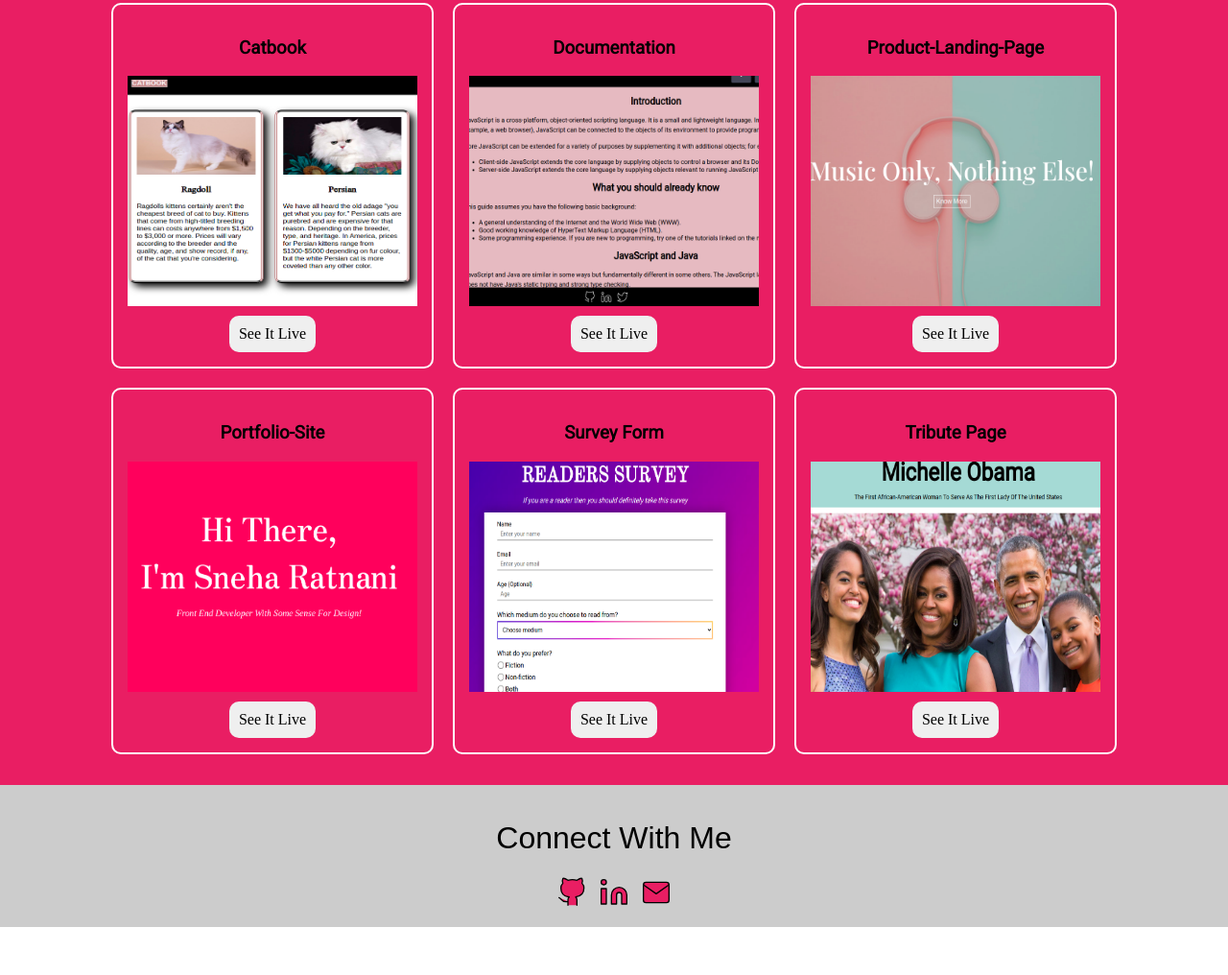
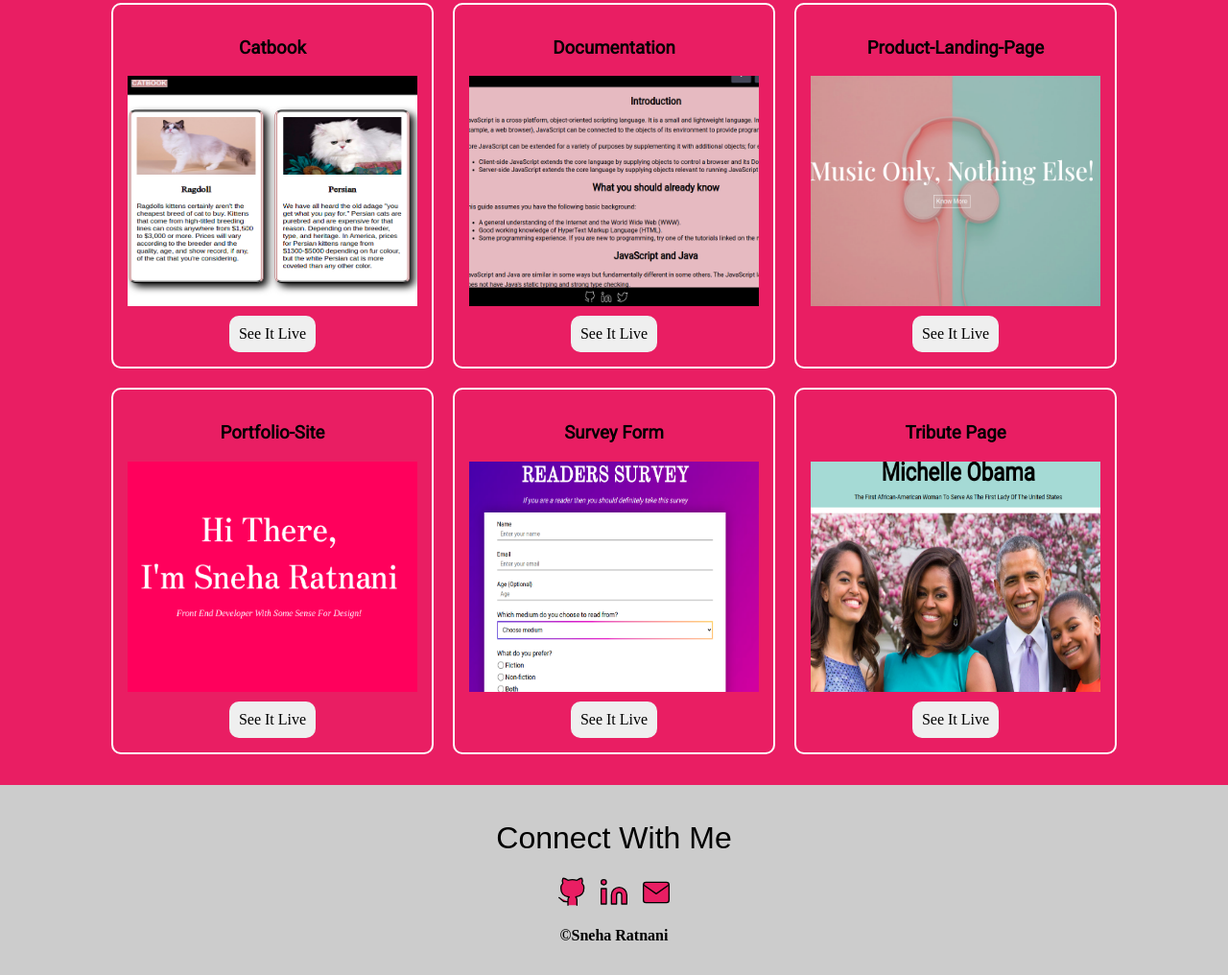
Before and after one commit to sneharatnani/dummy-portfolio-site, a plain HTML site: page index.html in a window 1280 px wide. Shown: the part 1397-2413 px from the top of the page at 96% size. Before the commit the page ends 2363 px from the top, so only its background shows below. Drawn offline with Linux system fonts and the light colour scheme; a web font is replaced by a local one.

```diff
--- a/css/style.css
+++ b/css/style.css
@@ -189,6 +189,10 @@ footer a {
     padding: 0 4px;
 }
 
+footer p {
+    font-weight: bold;
+}
+
 /* media queries */
 
 @media screen and (max-width: 1024px) {
--- a/index.html
+++ b/index.html
@@ -95,6 +95,7 @@
         <a href="https://www.linkedin.com/in/sneha-ratnani-083319224/" id="profile-link"><img src="img/linkedin.svg"
                 alt="linkedin logo"></a>
         <a href="#" id="profile-link"><img src="img/mail.svg" alt="mail logo"></a>
+        <p><span>&#169;</span>Sneha Ratnani</p>
     </footer>
 </body>
 
```
Also changed, not shown: 1 other file.
